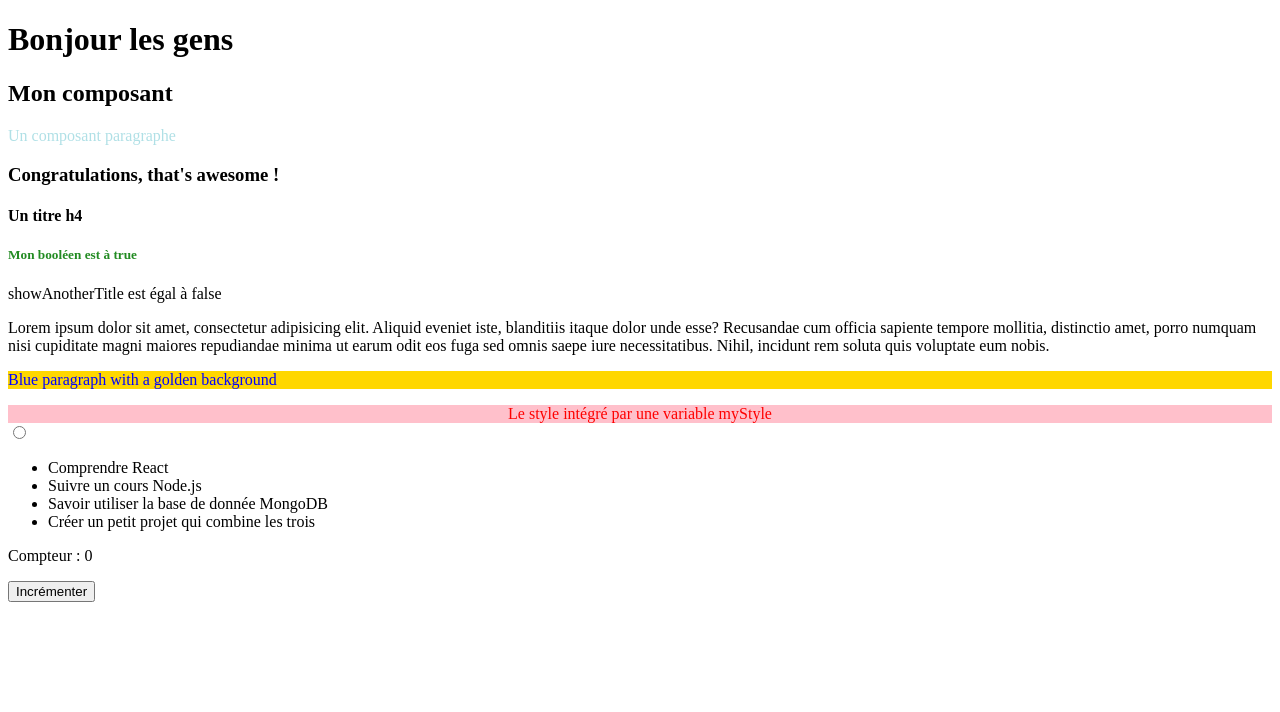
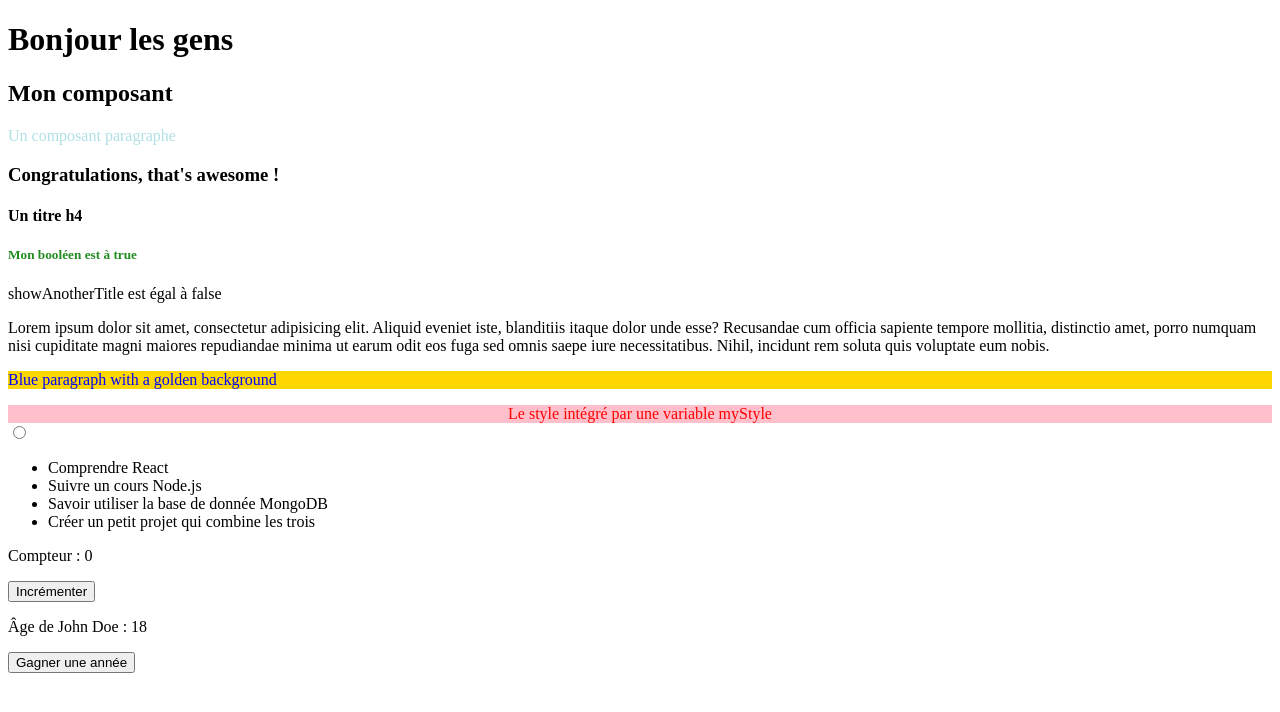
Before and after one commit to Luna-bf/React-Grafikart, a React (Vite) app: page / in a window 1280 px wide. Shown: the top 712 px of the page. Built offline with nearby package versions, Linux system fonts and the light colour scheme.

Commit message:
Added two useState hooks

```diff
--- a/src/Count.jsx
+++ b/src/Count.jsx
@@ -4,17 +4,37 @@ function Count() {
 
     {/*On a un tableau avec deux éléments :
         - La valeur à incrementer (ici count)
-        - Un setter qui va nous permettre d'incrémenter cette valeur (ici setCount)
+        - Un setter qui va nous permettre de changer cette valeur (ici setCount)
     */}
     const [count, setCount] = useState(0); {/*La valeur initiale de useState sera toujours zéro*/}
 
     const increment = () => {
+        setCount(count + 1); {/*Ici, je demande à setCount d'éxécuter le calcul suivant : count + 1 soit valeur + 1*/}
+    }
 
+    const [person, setPerson] = useState({
+        firstName: 'John',
+        lastName: 'Doe',
+        age: 18,
+    });
+
+    const incrementAge = () => {
+        setPerson({...person, age: person.age + 1});
+        {/*
+            - ...person signifie que je récupère toutes les propriétés de l'objet person
+            - puis je met une virgule et je lui demande de changer la valeur de age (, age :)
+            - afin de retourner la valeur age du tableau person modifiée (person.age + 1)
+
+            Cela va créer un nouvel objet avec la valeur age modifiée.
+        */}
     }
 
     return <>
         <p>Compteur : {count}</p>
-        <button onClick={increment}>Incrémenter</button>
+        <button onClick={increment}>Incrémenter</button> {/*Puisque ma fonction increment est déclarée ici et précédée de onClick,
+                                                         elle s'éxécutera à chaque fois que je cliquerai sur le bouton*/}
+        <p>Âge de {person.firstName} {person.lastName} : {person.age}</p>
+        <button onClick={incrementAge}>Gagner une année</button>
     </>
 }
 
```
